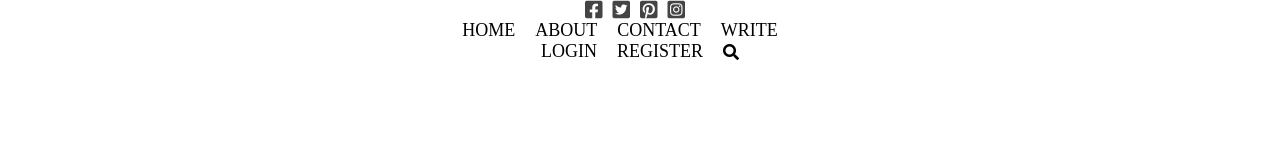
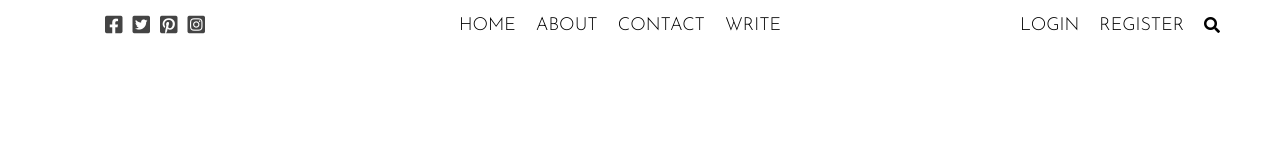
Before and after one commit to jjpp43/react_blog, a React (Create React App) app: page / in a window 1280 px wide. Shown: the top 147 px of the page. Built offline with nearby package versions, Linux system fonts and the light colour scheme.

Commit message:
고장난 css 수정 완료

```diff
--- a/src/components/topbar/TopBar.jsx
+++ b/src/components/topbar/TopBar.jsx
@@ -4,7 +4,7 @@
 export default function TopBar() {
     const user = false; //for test purposes
     return (
-        <div classname="top">
+        <div className="top">
             <div className="topLeft">
                 <i className="topIcon fab fa-facebook-square"></i>
                 <i className="topIcon fab fa-twitter-square"></i>
--- a/src/components/topbar/topbar.css
+++ b/src/components/topbar/topbar.css
@@ -1,19 +1,22 @@
 .top {
+    display: flex;
     width: 100%;
     height: 50px;
-    background-color: black;
     position: sticky;
     top: 0;
-    display: flex;
     align-items: center;
     font-family: 'Josefin Sans', sans-serif;
 }
 
 .topLeft, .topRight {
-    flex: 3;
     display: flex;
+    flex: 1;
     align-items: center;
     justify-content: center;
+}
+
+.topCenter {
+    flex: 2;
 }
 
 .topIcon {
@@ -28,10 +31,6 @@
     height: 40px;
     border-radius: 50%;
     object-fit: cover;
-}
-
-.topCenter {
-    flex: 6;
 }
 
 .topList {
```
Also changed, not shown: public/index.html (+0 -9 lines).
